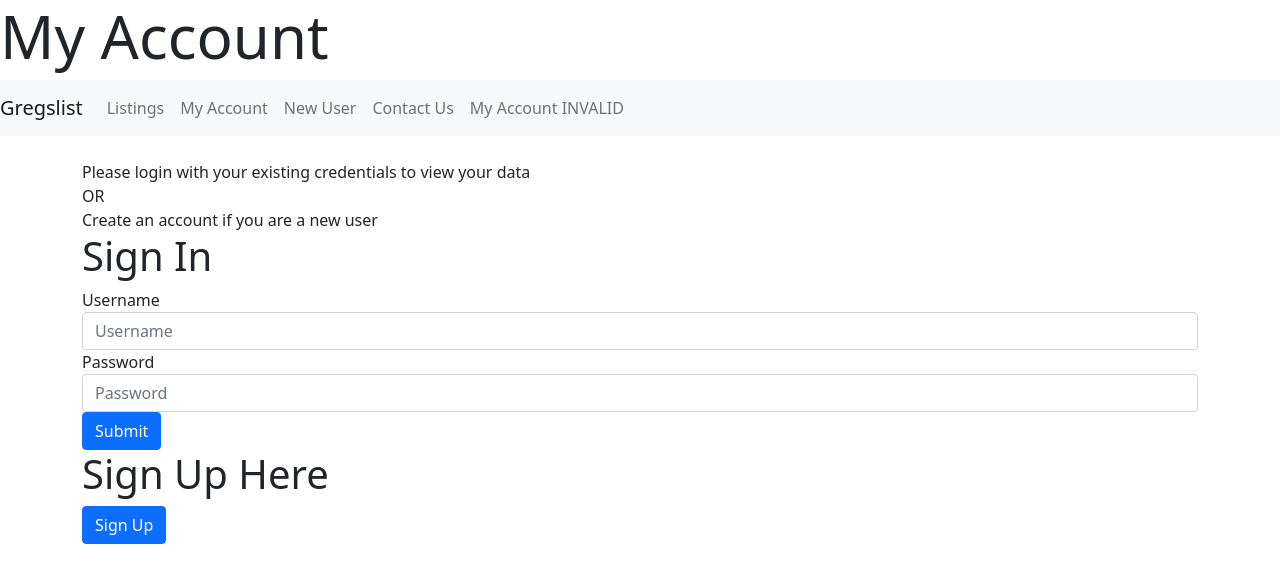
After one commit to ajwild320/Project-Gregslist, a Flask app: page /my_account_invalid in a window 1280 px wide. The commit adds this page. Shown: the top 583 px of the page. Run offline with Flask 2, Linux system fonts and the light colour scheme.

Commit message:
Basic format and functionality of my_account views of a valid and invalid request

```diff
--- a/app.py
+++ b/app.py
@@ -1,4 +1,4 @@
-from flask import Flask, render_template
+from flask import Flask, render_template, request, redirect
 
 app = Flask(__name__)
 
@@ -6,6 +6,35 @@ app = Flask(__name__)
 def home():
     return render_template('home.html')
 
+#TODO
+#Get the items and send them in an email to admin account
 @app.get('/contact_us')
 def contact_us():
     return render_template('contact_us.html')
+
+#TODO
+#needs to be finished once the sign in is completed and we know where to redirect to
+@app.get('/my_account_invalid')
+def my_account_invalid():
+    username = request.form.get('username')
+    password = request.form.get('password')
+    return render_template('my_account_invalid.html')
+
+#TODO
+#retrieve from when a user is created
+@app.get('/my_account')
+def my_account():
+    first_name = "a"
+    first_name = first_name.title()
+    last_name = "b"
+    last_name = last_name.title()
+    username = "c"
+    password = "d"
+    email = "e"
+    return render_template('my_account.html', first_name = first_name, last_name = last_name, username = username, password = password, email = email)
+
+#TODO
+#fix the return once page is made
+@app.get('/sign_in')
+def sign_in(username, password):
+    return render_template('home.html')
--- a/templates/_layout.html
+++ b/templates/_layout.html
@@ -20,17 +20,24 @@
     <div class="collapse navbar-collapse" id="navbarSupportedContent">
       <ul class="navbar-nav mr-auto">
         <li class="nav-item active">
-          <a class="nav-link" href="listings.html">Listings</a>
+          <a class="nav-link" href=" ">Listings</a>
         </li>
         <li class="nav-item">
-          <a class="nav-link" href="my_account.html">My Account</a>
+          <a class="nav-link" href="/my_account">My Account</a>
         </li>
         <li class="nav-item">
-          <a class="nav-link" href="new_user.html">New User</a>
+          <a class="nav-link" href=" ">New User</a>
         </li>
         <li class="nav-item">
           <a class="nav-link" href="/contact_us">Contact Us</a>
         </li>
+
+<!-- DELETE, ONLY TO TEST PATH FUNCTIONALITY UNTIL SIGN IN FUNCTIONS ARE DEVELOPED-->
+        <li class="nav-item">
+          <a class="nav-link" href="/my_account_invalid">My Account INVALID</a>
+        </li>
+<!-- DONT FORGET TO DELETE-->
+
       </ul>
     </div>
   </nav>
--- /dev/null
+++ b/templates/my_account_invalid.html
@@ -0,0 +1,35 @@
+{% extends '_layout.html' %}
+
+{% block title %}
+    My Account Invalid Page
+{% endblock %}
+
+{% block content %}
+    <h1 style="font-size: 60px;">My Account</h1>
+{% endblock %}
+
+{% block body %}
+    <p1>
+        Please login with your existing credentials to view your data <br>
+        OR <br>
+        Create an account if you are a new user <br>
+    </p1>
+
+    <h1>Sign In</h1>
+
+    <form>
+        <div class="form-group">
+            <label for="exampleFormControlInput1">Username</label>
+            <input type="text" class="form-control" id="exampleFormControlInput1" placeholder="Username">
+        </div>
+        <div class="form-group">
+            <label for="exampleFormControlInput1">Password</label>
+            <input type="text" class="form-control" id="exampleFormControlInput1" placeholder="Password">
+        </div>
+        <button type="submit" class="btn btn-primary">Submit</button>
+    </form>
+
+    <h1>Sign Up Here</h1>
+    <a href="/sign_up" class="btn btn-primary" role="button" aria-disabled="true">Sign Up</a>
+
+{% endblock %}
```
Also changed, not shown: templates/my_account.html (added, +30 -0 lines).
